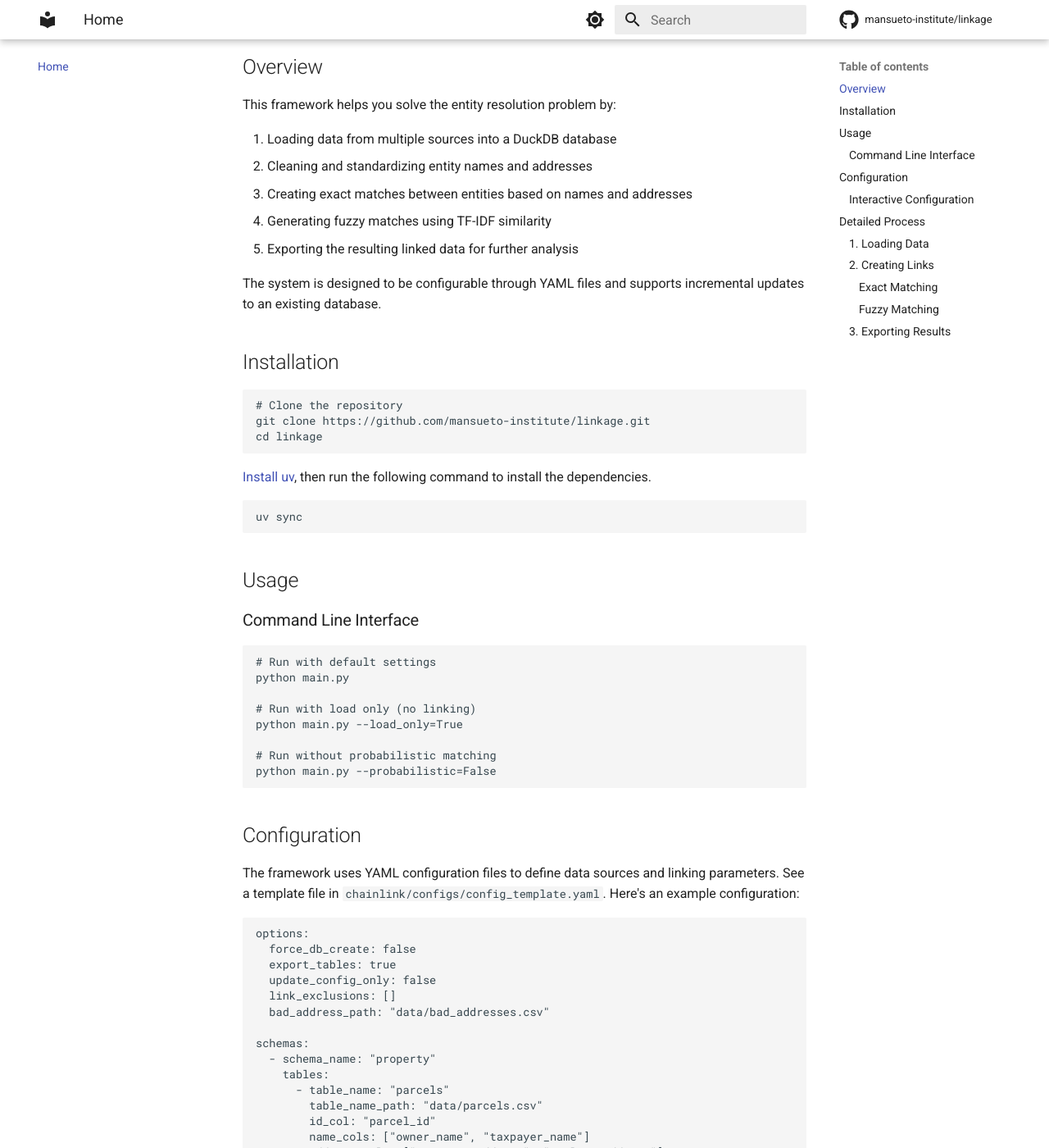
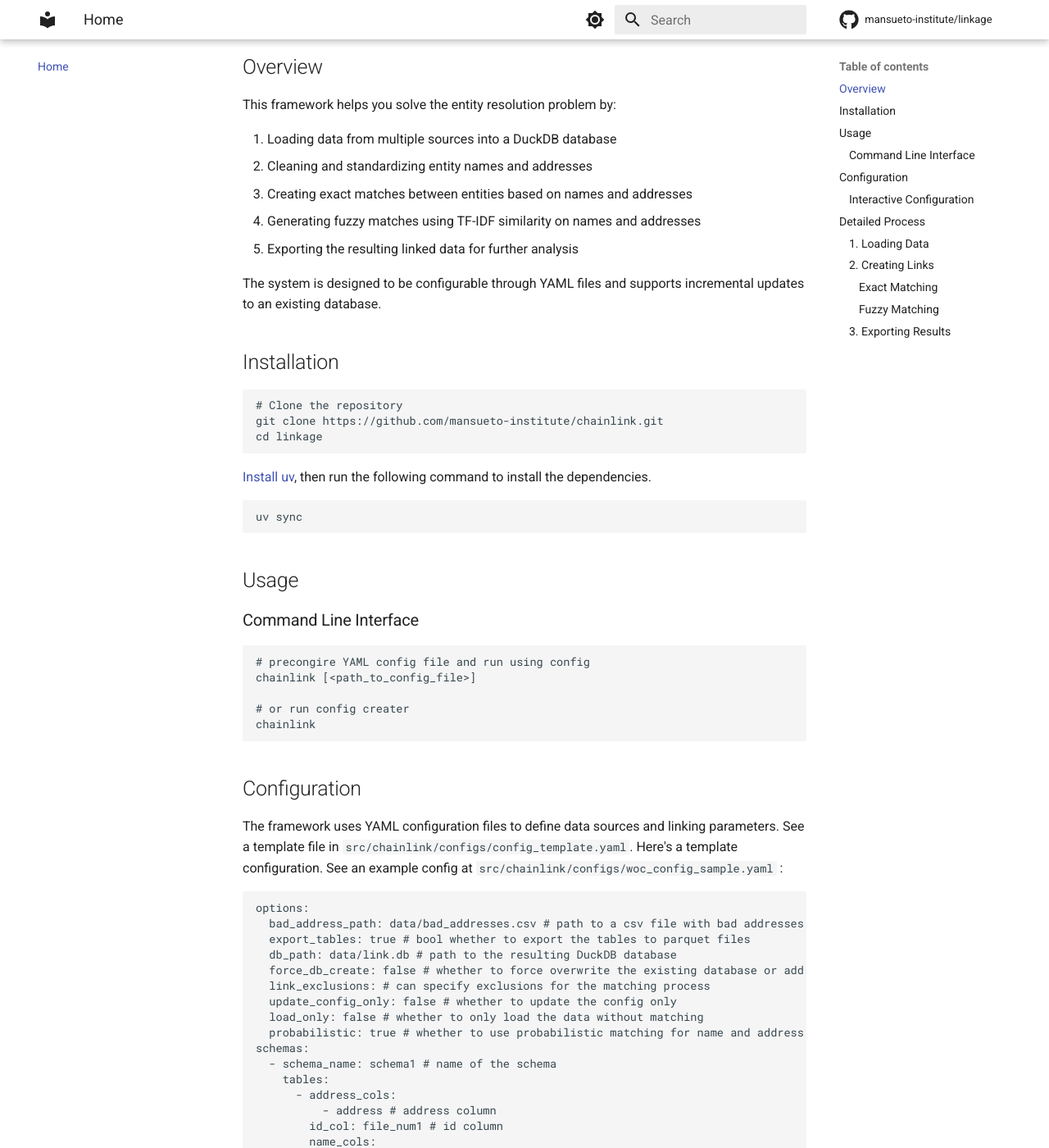
Before and after one commit to mansueto-institute/mi-chainlink, an MkDocs documentation site: the page built from docs/index.md, in a window 1280 px wide and 1400 px high, scrolled down 499 px. Shown: the whole window at 82% size. Built offline with MkDocs 1.6.1 and Material for MkDocs 9.7.7, drawn with Linux system fonts in a browser that asks for light colours; comment, search, counter and statistics services are not loaded; some of the changed text lies outside the part shown.

Commit message:
docs update

````diff
--- a/docs/index.md
+++ b/docs/index.md
@@ -18,7 +18,7 @@ This framework helps you solve the entity resolution problem by:
 1. Loading data from multiple sources into a DuckDB database
 2. Cleaning and standardizing entity names and addresses
 3. Creating exact matches between entities based on names and addresses
-4. Generating fuzzy matches using TF-IDF similarity
+4. Generating fuzzy matches using TF-IDF similarity on names and addresses
 5. Exporting the resulting linked data for further analysis
 
 The system is designed to be configurable through YAML files and supports incremental updates to an existing database.
@@ -27,7 +27,7 @@ The system is designed to be configurable through YAML files and supports increm
 
 ```bash
 # Clone the repository
-git clone https://github.com/mansueto-institute/linkage.git
+git clone https://github.com/mansueto-institute/chainlink.git
 cd linkage
 ```
 
@@ -43,44 +43,58 @@ uv sync
 ### Command Line Interface
 
 ```bash
-# Run with default settings
-python main.py
+# precongire YAML config file and run using config
+chainlink [<path_to_config_file>]
 
-# Run with load only (no linking)
-python main.py --load_only=True
-
-# Run without probabilistic matching
-python main.py --probabilistic=False
+# or run config creater
+chainlink
 ```
 
 ## Configuration
 
-The framework uses YAML configuration files to define data sources and linking parameters. See a template file in `chainlink/configs/config_template.yaml`. Here's an example configuration:
+The framework uses YAML configuration files to define data sources and linking parameters. See a template file in `src/chainlink/configs/config_template.yaml`. Here's a template configuration. See an example config at `src/chainlink/configs/woc_config_sample.yaml` :
 
 ```yaml
 options:
-  force_db_create: false
-  export_tables: true
-  update_config_only: false
-  link_exclusions: []
-  bad_address_path: "data/bad_addresses.csv"
+  bad_address_path: data/bad_addresses.csv # path to a csv file with bad addresses that should not be matched
+  export_tables: true # bool whether to export the tables to parquet files
+  db_path: data/link.db # path to the resulting DuckDB database
+  force_db_create: false # whether to force overwrite the existing database or add to existing tables
+  link_exclusions: # can specify exclusions for the matching process
+  update_config_only: false # whether to update the config only
+  load_only: false # whether to only load the data without matching
+  probabilistic: true # whether to use probabilistic matching for name and address
+schemas:
+  - schema_name: schema1 # name of the schema
+    tables:
+      - address_cols:
+          - address # address column
+        id_col: file_num1 # id column
+        name_cols:
+          - name_raw # name column
+        table_name: table1 # name of the table
+        table_name_path: data/import/schema1_table1.parquet # path to the table
+      - address_cols:
+          - address2 # address column
+        id_col: file_num2 # id column
+        name_cols:
+          - name2 # name column
+        table_name: table2 # name of the table
+        table_name_path: data/schema1_table2.parquet # path to the table
+  - schema_name: schema2 # name of the schema
+    tables:
+      - address_cols:
+          - mailing_address # address column
+          - property_address # address column
+        id_col: pin # id column
+        name_cols:
+          - tax_payer_name # name column
+        table_name: table1 # name of the table
+        table_name_path: data/schema2_table1.parquet # path to the table
+metadata:
+  existing_links:
+  last_updated: # date of the last update
 
-schemas:
-  - schema_name: "property"
-    tables:
-      - table_name: "parcels"
-        table_name_path: "data/parcels.csv"
-        id_col: "parcel_id"
-        name_cols: ["owner_name", "taxpayer_name"]
-        address_cols: ["property_address", "mailing_address"]
-
-  - schema_name: "business"
-    tables:
-      - table_name: "llc"
-        table_name_path: "data/llc_registrations.csv"
-        id_col: "llc_id"
-        name_cols: ["company_name", "registered_agent"]
-        address_cols: ["business_address"]
 ```
 
 ### Interactive Configuration
@@ -147,9 +161,14 @@ The framework creates exact matches between entities based on:
 
 If enabled, the framework also creates fuzzy matches using TF-IDF:
 
-1. Generates TF-IDF vectors for all entity names
-2. Computes similarity scores between entities
-3. Stores matches above a threshold (0.8 by default)
+- Names
+  1. Generates TF-IDF vectors for all entity names
+  1. Computes similarity scores between entities
+  1. Stores matches above a threshold (0.8 by default)
+- Addresses
+  1. Generates TF-IDF vectors for all entity addresses
+  1. Computes similarity scores between entities
+  1. Stores matches above a threshold (0.8 by default)
 
 ### 3. Exporting Results
 
--- a/src/chainlink/configs/config_template.yaml
+++ b/src/chainlink/configs/config_template.yaml
@@ -1,9 +1,12 @@
 options:
   bad_address_path: data/bad_addresses.csv # path to a csv file with bad addresses that should not be matched
-  export_tables: true # bool whether to export the tables to csv files
+  db_path: data/chainlink.db # path to the database file
+  export_tables: true # bool whether to export the tables to parquet files
   force_db_create: false # whether to force overwrite the existing database or add to existing tables
   link_exclusions: # can specify exclusions for the matching process
   update_config_only: false # whether to update the config only
+  load_only: false # whether to only load the data without matching
+  probabilistic: true # whether to use probabilistic matching for name and address
 schemas:
   - schema_name: schema1 # name of the schema
     tables:
````
Also changed, not shown: other parts of docs/index.md (+4 -4 lines), docs/output-db-schema.md (+8 -0 lines), src/__init__.py (deleted).
